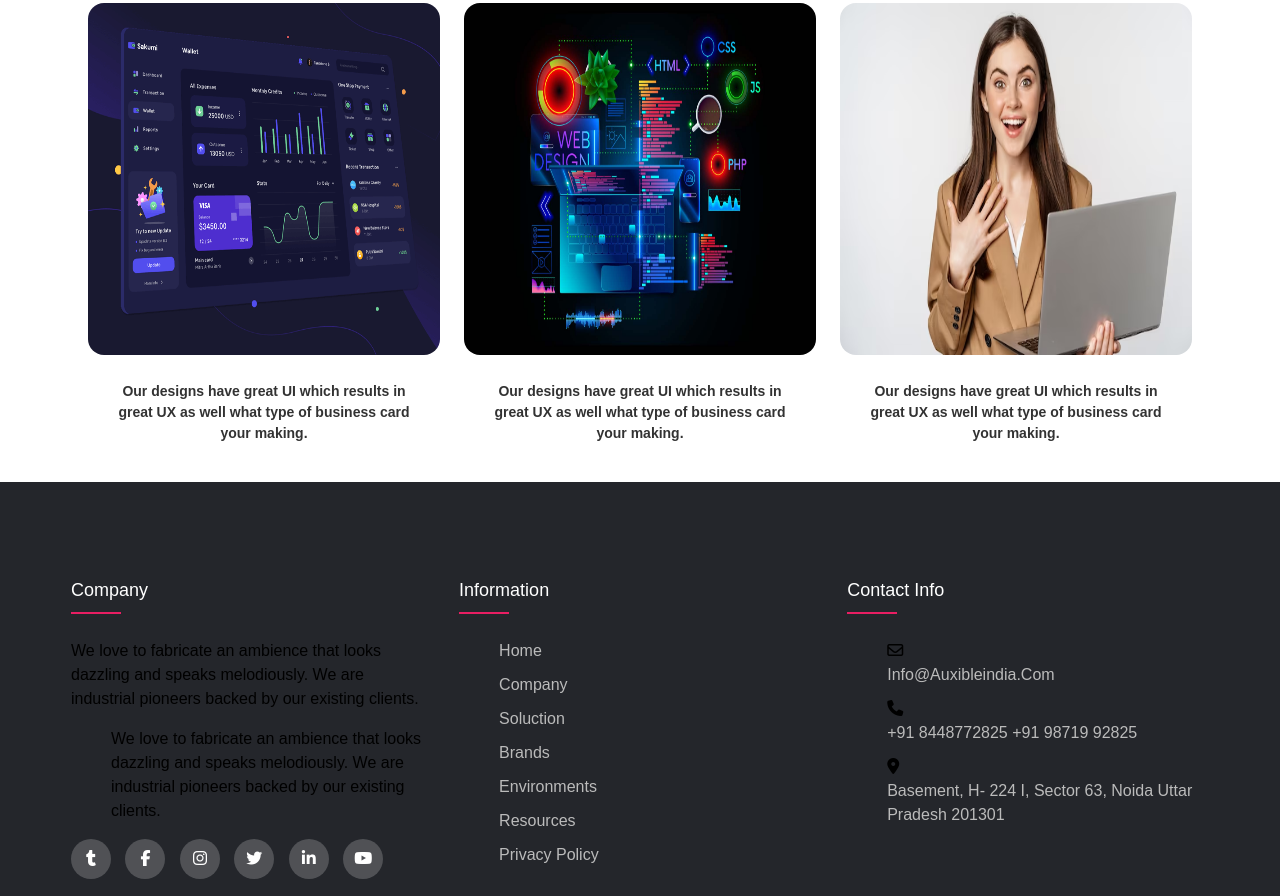
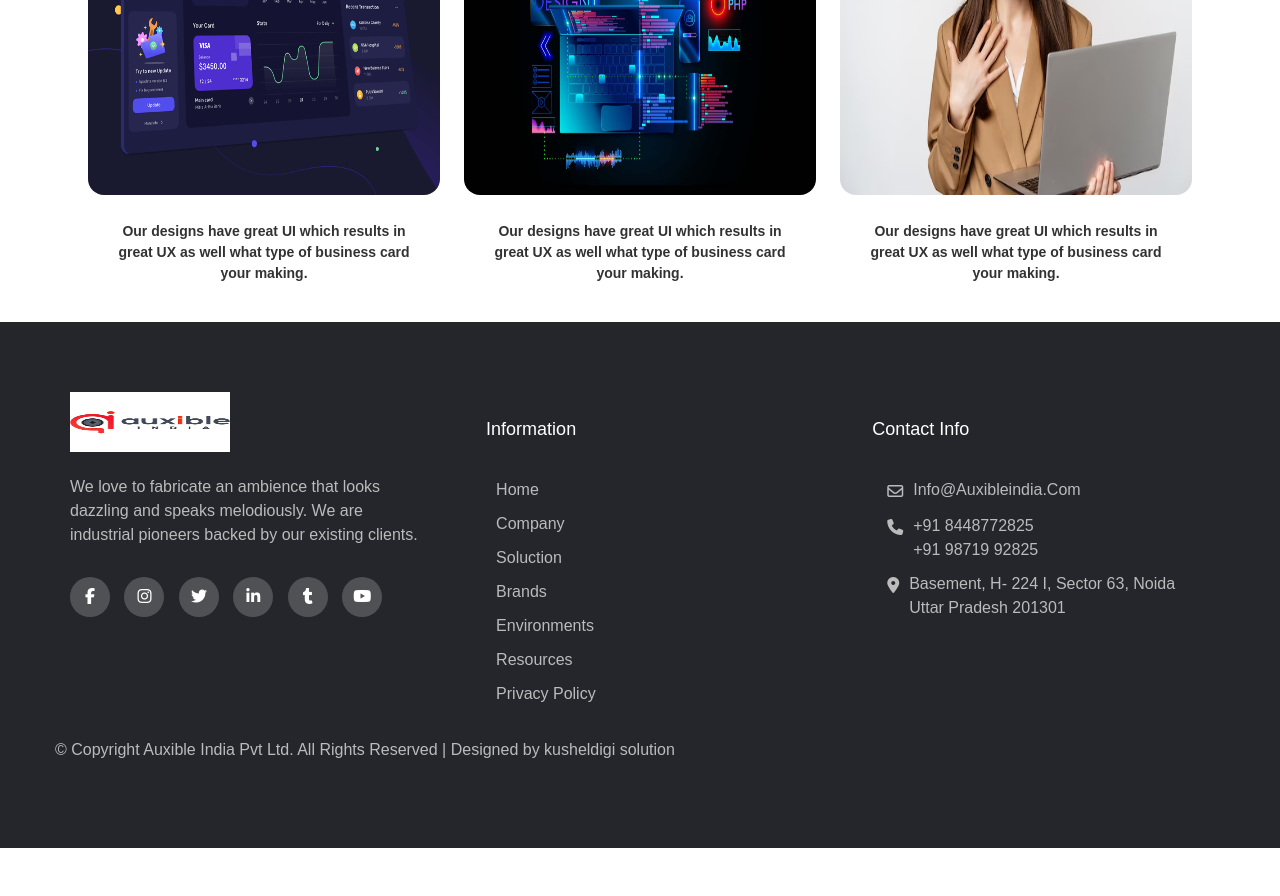
Before and after one commit to diksha2150487/Auxiable_india, a plain HTML site: page index.html in a window 1280 px wide. Shown: the part 1901-2797 px from the top of the page. After the commit the page ends 2749 px from the top, so only its background shows below. Drawn offline with Linux system fonts and the light colour scheme.

Commit message:
Add files via upload

```diff
--- a/index.html
+++ b/index.html
@@ -11,6 +11,7 @@
       crossorigin="anonymous"
     ></script>
   </head>
+
   <body>
     <div class="nav">
       <input type="checkbox" id="nav-check" />
@@ -38,11 +39,11 @@
         <button class="cont_but">Contact US</button>
       </div>
     </div>
-    <!-- ********************************! -->
+    <!-- ************! -->
     <div class="container1">
       <h3>OUR RESOURCES</h3>
     </div>
-    <!-- ************************************! -->
+    <!-- ************! -->
     <div class="container2">
       <h3>Our Blog</h3>
       <h5>Book An Appoinment With Our Team</h5>
@@ -51,7 +52,7 @@
         <i class="fa-solid fa-magnifying-glass" id="searchicon"></i>
       </div>
     </div>
-    <!-- ********************************************* -->
+    <!-- *************** -->
     <div class="container3">
       <h3>Latest Designs & Blog</h3>
       <h4 id="love">Loved by individuals worldwide</h4>
@@ -103,32 +104,25 @@
         </div>
       </div>
     </div>
-    <!-- **************************************************** -->
+    <!-- ****************** -->
 
     <footer class="footer">
       <div class="container">
         <div class="row">
           <div class="footer-col">
-            <h4>company</h4>
+            <img src="./asets/logo.jpg" id="footer_logo" />
             <p>
               We love to fabricate an ambience that looks dazzling and speaks
               melodiously. We are industrial pioneers backed by our existing
               clients.
             </p>
-            <ul>
-              <li>
-                We love to fabricate an ambience that looks dazzling and speaks
-                melodiously. We are industrial pioneers backed by our existing
-                clients.
-              </li>
-            </ul>
+
             <div class="social-links">
-              <a href="#"><i class="fa-brands fa-tumblr"></i></a>
               <a href="#"><i class="fab fa-facebook-f"></i></a>
               <a href="#"><i class="fab fa-instagram"></i></a>
               <a href="#"><i class="fab fa-twitter"></i></a>
-
               <a href="#"><i class="fab fa-linkedin-in"></i></a>
+              <a href="#"><i class="fa-brands fa-tumblr"></i></a>
               <a href="#"><i class="fa-brands fa-youtube"></i></a>
             </div>
           </div>
@@ -148,15 +142,18 @@
             <h4>Contact Info</h4>
             <ul>
               <li class="in_line">
-                <i class="fa-regular fa-envelope"></i>
+                <i class="fa-regular fa-envelope" id="abc"></i>
                 <a href="#">info@auxibleindia.com</a>
               </li>
               <li class="in_line">
-                <i class="fa-solid fa-phone"></i>
-                <a href="#">+91 8448772825 +91 98719 92825</a>
+                <i class="fa-solid fa-phone" id="abc"></i>
+                <a href="#"
+                  >+91 8448772825 <br />
+                  +91 98719 92825</a
+                >
               </li>
               <li class="in_line">
-                <i class="fa-sharp fa-solid fa-location-dot"></i>
+                <i class="fa-sharp fa-solid fa-location-dot" id="abc"></i>
                 <a href="#"
                   >Basement, H- 224 i, Sector 63, Noida Uttar Pradesh 201301</a
                 >
@@ -164,7 +161,7 @@
             </ul>
           </div>
         </div>
-        <p>
+        <p class="foot_copy">
           © Copyright Auxible India Pvt Ltd. All Rights Reserved | Designed by
           kusheldigi solution
         </p>
--- a/styles.css
+++ b/styles.css
@@ -64,7 +64,7 @@ body {
   border-radius: 4px;
   margin-right: 8rem;
 }
-@media (max-width: 938px) {
+@media (max-width: 1071px) {
   .nav > .nav-btn {
     display: inline-block;
     position: absolute;
@@ -121,26 +121,32 @@ body {
   }
 }
 
-/* <!-- ********************************************/
+/* <!-- ****************/
 
 .container1 {
   background-image: url("./asets/girl.jpg");
   align-items: center;
 
-  padding: 10rem;
+  padding-top: 10rem;
   background-repeat: no-repeat;
   background-size: cover;
-  height: 40rem;
+  width: 100%;
+
+  height: 30rem;
 }
 .container1 h3 {
   text-align: center;
-  padding: 6rem;
+  /* padding: 6rem; */
   color: #fff;
   font-size: 3rem;
   letter-spacing: 0.35rem;
+  /* white-space: nowrap; */
 }
-
-/*! *******************************! */
+@media (max-width: 407px) {
+  .container1 h3 {
+    font-size: 2rem;
+  }
+}
 
 .container2 {
   background-image: url("./asets/wood.jpg");
@@ -156,7 +162,7 @@ body {
 }
 .input_base {
   background-color: #fff;
-  width: 400px;
+  max-width: 400px;
   display: flex;
   justify-content: space-between;
   align-items: center;
@@ -166,20 +172,15 @@ body {
   border-radius: 30px;
   margin-top: 2rem;
 }
-@media (max-width: 514px) {
-  .input_base {
-    width: auto;
-  }
-  .container2 {
-    padding: 1rem;
-  }
-}
+
 .search {
   border: none;
   padding: 17px;
   font-size: 20px;
   padding-left: 1rem;
   border-radius: 30px;
+  /* background-color: #bbbbbb; */
+  width: 12rem;
 }
 #searchicon {
   font-size: 1.5rem;
@@ -190,8 +191,12 @@ body {
 .container2 h3 {
   color: #fff;
 }
-
-/* ********************************************************* */
+@media (max-width: 429px) {
+  .container1 {
+    padding: 1rem;
+  }
+}
+/* ******************* */
 
 .container3 {
   padding: 8px;
@@ -238,7 +243,7 @@ body {
   height: 22rem;
   border-radius: 1rem;
 }
-/* *************************************** */
+/* ************* */
 
 @import url("https://fonts.googleapis.com/css2?family=Poppins:wght@300;400;500;600;700&display=swap");
 
@@ -271,9 +276,12 @@ ul {
   width: 33%;
   padding: 0 15px;
   /* background-color: #bbbbbb; */
-  margin: 1px;
+  /* margin: 1px; */
 }
-
+#footer_logo {
+  width: 160px;
+  height: 60px;
+}
 .footer-col h4 {
   font-size: 18px;
   color: #ffffff;
@@ -281,15 +289,26 @@ ul {
   margin-bottom: 35px;
   font-weight: 500;
   position: relative;
+  margin-left: 30px;
 }
-
+.footer-col p {
+  color: #bbbbbb;
+}
+.in_line {
+  display: flex;
+}
+#abc {
+  margin: 5px;
+  margin-right: 10px;
+  color: #bbbbbb;
+}
 .footer-col h4::before {
   content: "";
   position: absolute;
   left: 0;
   bottom: -10px;
-  background-color: #e91e63;
-  height: 2px;
+  /* background-color: #e91e63; */
+
   box-sizing: border-box;
   width: 50px;
 }
@@ -313,7 +332,12 @@ ul {
   color: #ffffff;
   padding-left: 8px;
 }
-
+.social-links {
+  margin-top: 30px;
+}
+.foot_copy {
+  color: #bbbbbb;
+}
 .footer-col .social-links a {
   display: inline-block;
   height: 40px;
```
